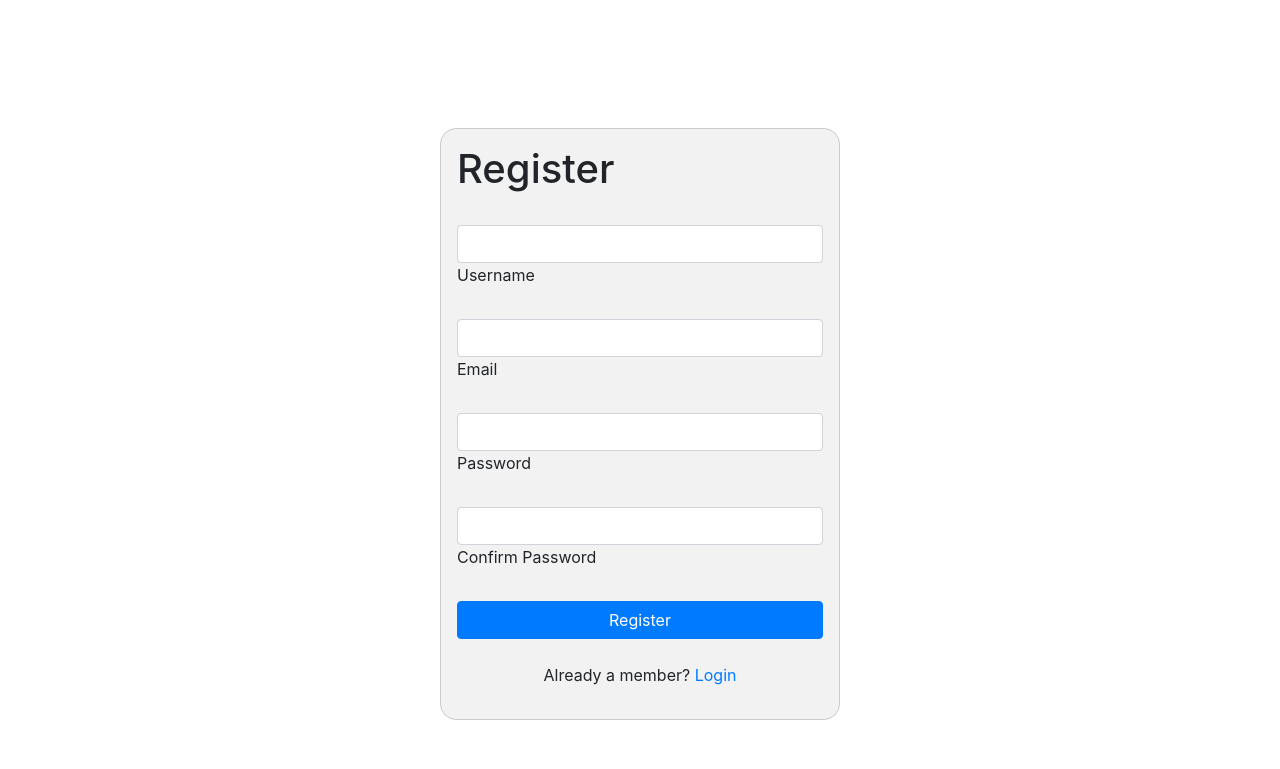
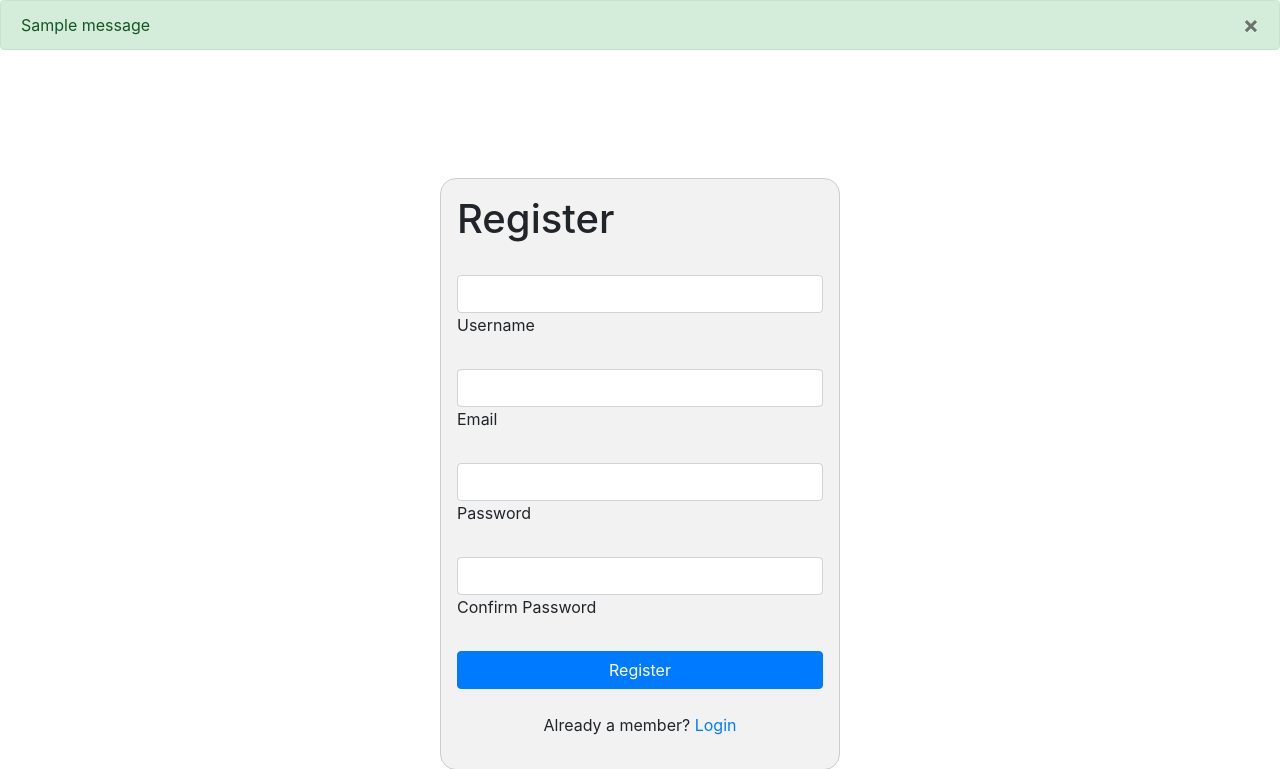
Before and after one commit to ghandylan/flask-template, a Flask app: page /register in a window 1280 px wide. Shown: the top 769 px of the page. Run offline with Flask 3, Linux system fonts and the light colour scheme; tables that the repository leaves empty hold one stand-in row (values such as "Sample post"); one stand-in notice (Sample message) is shown; some libraries are stand-ins or nearby versions.

Commit message:
added message flashing

```diff
--- a/templates/base.html
+++ b/templates/base.html
@@ -14,6 +14,36 @@
           integrity="sha384-ggOyR0iXCbMQv3Xipma34MD+dH/1fQ784/j6cY/iJTQUOhcWr7x9JvoRxT2MZw1T" crossorigin="anonymous">
 </head>
 <body>
+<!-- Error Message -->
+{% with messages = get_flashed_messages(with_categories=true) %}
+    {% if messages %}
+        {% for category, message in messages %}
+            {% if category == 'success' %}
+                <div class="alert alert-success" role="alert">
+                    {{ message }}
+                    <button type="button" class="close" data-dismiss="alert" aria-label="Close">
+                        <span aria-hidden="true">&times;</span>
+                    </button>
+                </div>
+            {% elif category == 'warning' %}
+                <div class="alert alert-warning" role="alert">
+                    {{ message }}
+                    <button type="button" class="close" data-dismiss="alert" aria-label="Close">
+                        <span aria-hidden="true">&times;</span>
+                    </button>
+                </div>
+            {% elif category == 'error' %}
+                <div class="alert alert-danger" role="alert">
+                    {{ message }}
+                    <button type="button" class="close" data-dismiss="alert" aria-label="Close">
+                        <span aria-hidden="true">&times;</span>
+                    </button>
+                </div>
+            {% endif %}
+        {% endfor %}
+    {% endif %}
+{% endwith %}
+<!-- Page Content -->
 {% block content %}{% endblock %}
 
 <!-- Optional JavaScript -->
```
